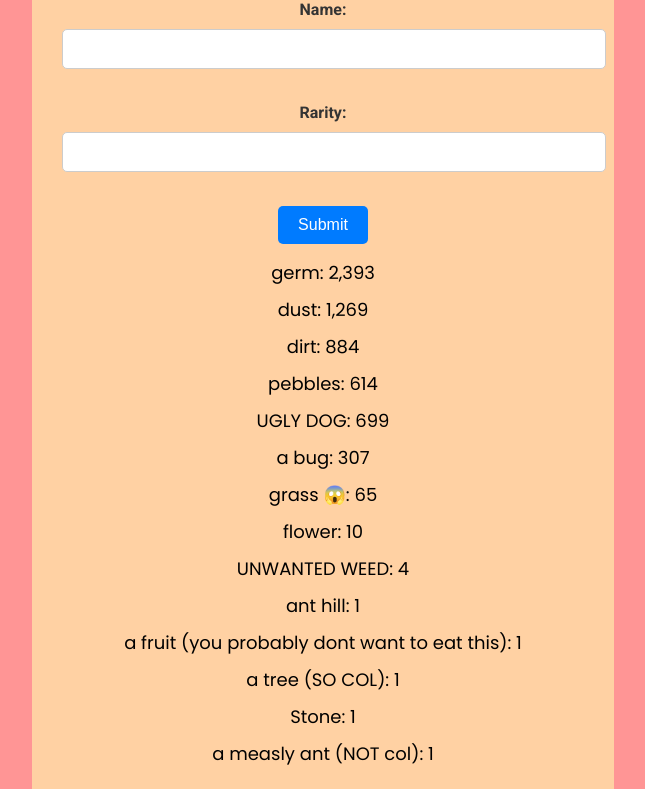
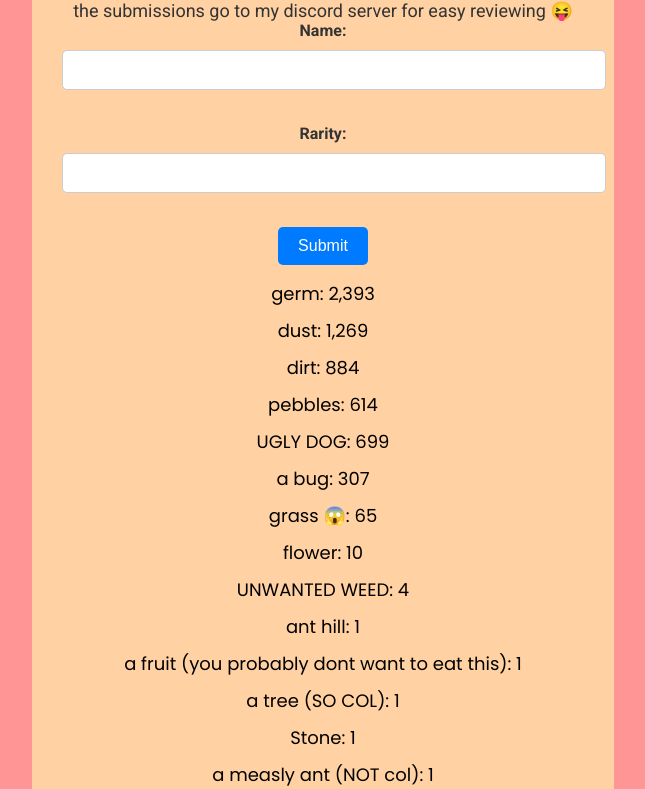
Before and after one commit to CoolHacks35000/CherryyLimeade.github.io, a plain HTML site: page index.html in a window 1280 px wide. Shown: the part 171-960 px from the top of the page, without its empty margins (317-962 px from the left). Drawn offline with Linux system fonts and the light colour scheme.

Commit message:
added a funny little thingy

```diff
--- a/index.html
+++ b/index.html
@@ -14,6 +14,7 @@
             <p1>just so you know the game doesn't run if its not focused</p1>
             <form id="addItemForm">
                 <h1>SUBMIT YOUR STATS HERE</h1>
+                <p1>the submissions go to my discord server for easy reviewing 😝</p1>
                 <label for="itemName">Name:</label>
                 <input type="text" id="itemName" required><br><br>
                 <label for="itemRarity">Rarity:</label>
```
